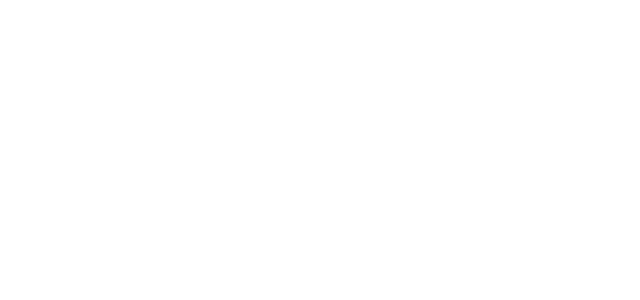
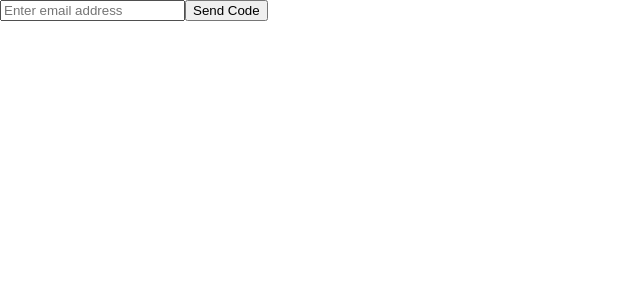
Before and after one commit to 4l0sh/intfind, a React (Create React App) app: page /send-email in a window 1280 px wide. Before the commit this address had no page. Shown: the top 300 px of the page, without its empty margins (0-640 px from the left). Built offline with nearby package versions, Linux system fonts and the light colour scheme; a web font is replaced by a local one.

Commit message:
automated email verification code

```diff
--- a/package.json
+++ b/package.json
@@ -8,6 +8,7 @@
     "@testing-library/user-event": "^13.5.0",
     "concurrently": "^9.1.0",
     "cors": "^2.8.5",
+    "emailjs-com": "^3.2.0",
     "express": "^4.21.1",
     "jsonwebtoken": "^9.0.2",
     "materialize-css": "^1.0.0-rc.2",
--- a/src/App.js
+++ b/src/App.js
@@ -6,6 +6,7 @@
 import Experience from './layout/experience/experience';
 import Referenties from './layout/referenties/referenties';
 import Login from './auth/login';
+import SendEmail from './auth/SendEmail';
 import './App.css';
 
 function App() {
@@ -19,6 +20,7 @@
           <Route exact path='/referenties' element={<Referenties />} />
           <Route exact path='/experience' element={<Experience />} />
           <Route path='/login' element={<Login />} />
+          <Route path='/send-email' element={<SendEmail />} />
         </Routes>
       </Fragment>
     </Router>
--- /dev/null
+++ b/src/auth/SendEmail.js
@@ -0,0 +1,63 @@
+import React, { useState } from 'react';
+import emailjs from 'emailjs-com';
+
+const SendEmail = () => {
+  const [email, setEmail] = useState('');
+  const [message, setMessage] = useState('');
+
+  // Function to generate a 6-digit code
+  const generateCode = () => {
+    return Math.floor(100000 + Math.random() * 900000); // Generates a random 6-digit number
+  };
+
+  // Send email function
+  const sendEmail = (e) => {
+    e.preventDefault();
+
+    // Generate a 6-digit code
+    const code = generateCode();
+
+    // Set up email parameters
+    const templateParams = {
+      to_email: email, // Dynamic email recipient
+      code: code, // Include the generated code
+    };
+
+    // Send the email using EmailJS
+    emailjs
+      .send(
+        'service_74cz9qy',
+        'template_l5mg53n',
+        templateParams,
+        'KB7p7JbxPCkcrn0xq'
+      )
+      .then(
+        (result) => {
+          console.log('Email sent successfully:', result.text);
+          setMessage('Verification code sent!');
+        },
+        (error) => {
+          console.error('Error sending email:', error.text);
+          setMessage('Failed to send email');
+        }
+      );
+  };
+
+  return (
+    <div>
+      <form onSubmit={sendEmail}>
+        <input
+          type='email'
+          value={email}
+          onChange={(e) => setEmail(e.target.value)}
+          placeholder='Enter email address'
+          required
+        />
+        <button type='submit'>Send Code</button>
+      </form>
+      <p>{message}</p>
+    </div>
+  );
+};
+
+export default SendEmail;
```
Also changed, not shown: 1 other file (tests, documents, lock files or other folders).
